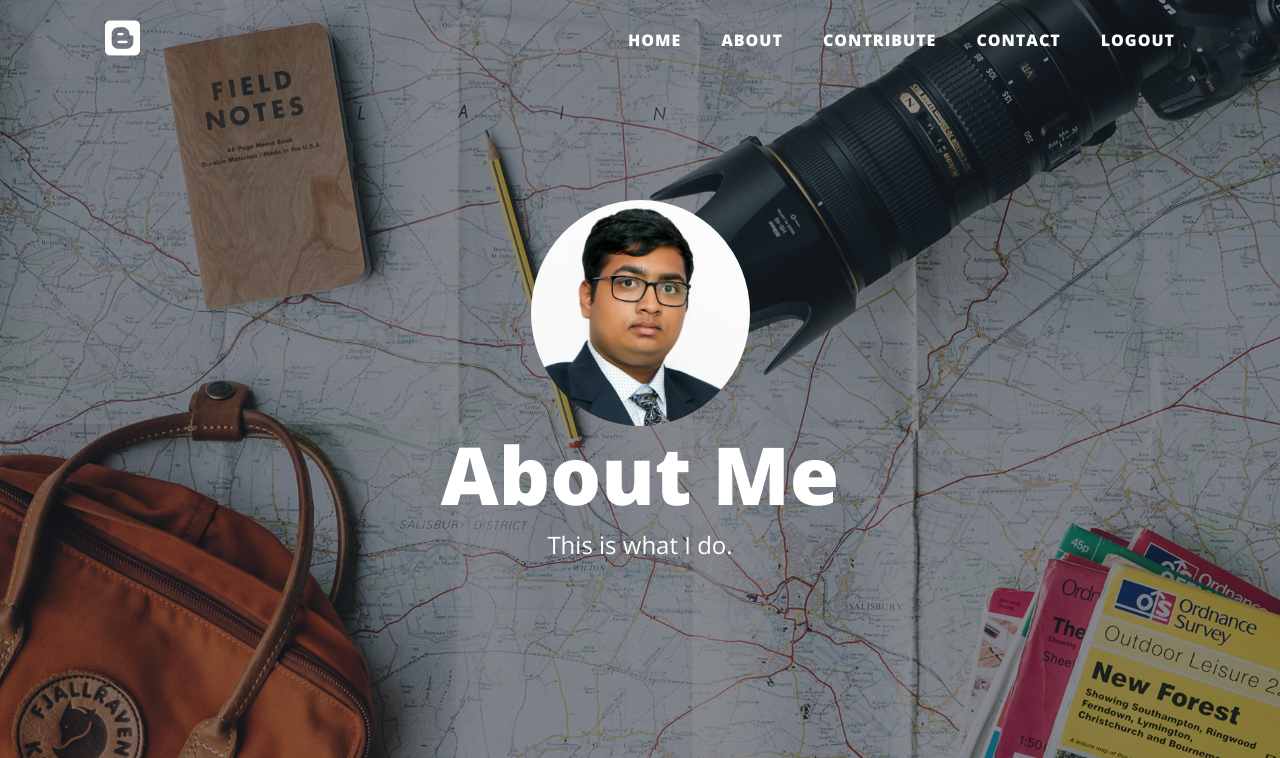
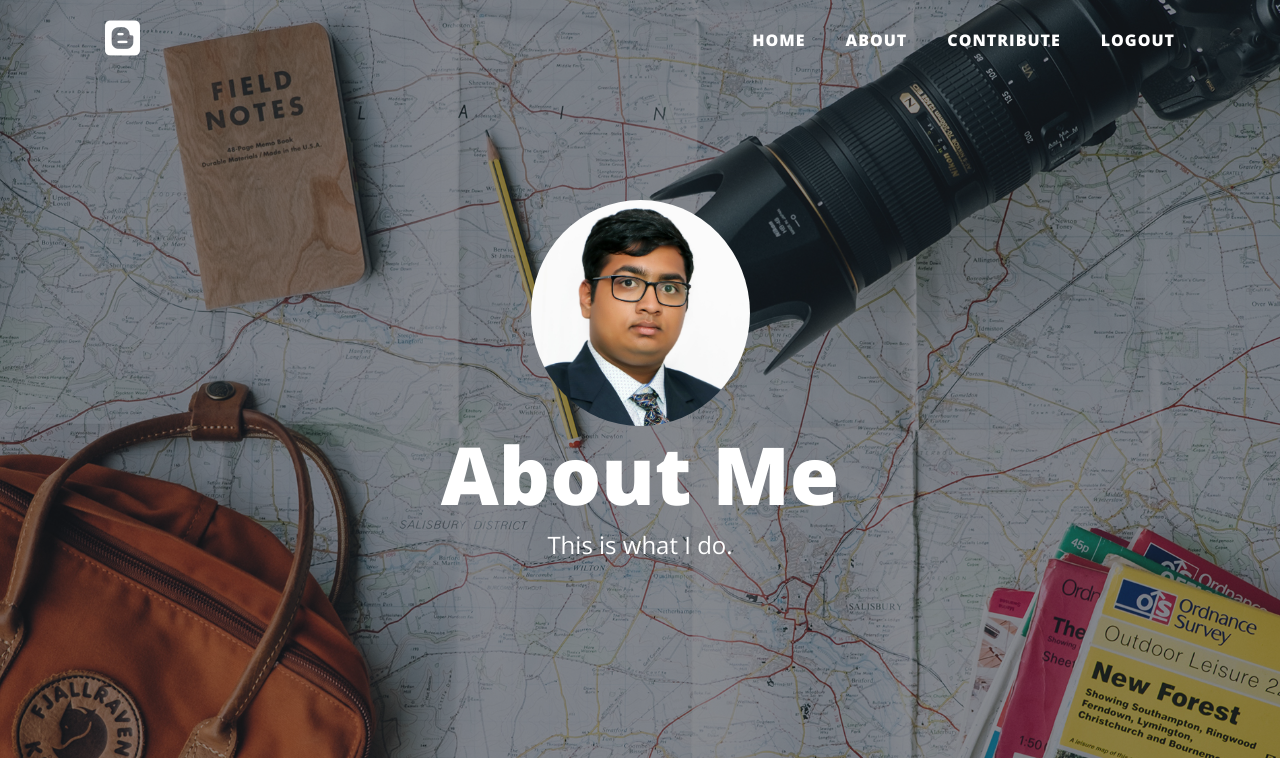
Before and after one commit to polonium31/jainish_blog, a Flask app: page /about in a window 1280 px wide. Shown: the top 758 px of the page. Run offline with Flask 2, Linux system fonts and the light colour scheme; some libraries are stand-ins or nearby versions.

Commit message:
env changes

```diff
--- a/templates/header.html
+++ b/templates/header.html
@@ -48,9 +48,9 @@
             <li class="nav-item">
             <a class="nav-link" style=" font-size: 1rem;" href="{{ url_for('contribute') }}">Contribute</a>
           </li>
-          <li class="nav-item">
-            <a class="nav-link" style=" font-size: 1rem;" href="{{ url_for('contact') }}">Contact</a>
-          </li>
+{#          <li class="nav-item">#}
+{#            <a class="nav-link" style=" font-size: 1rem;" href="{{ url_for('contact') }}">Contact</a>#}
+{#          </li>#}
             <li class="nav-item">
             <a class="nav-link btn-outline-secondary" style=" font-size: 1rem;" href="{{ url_for('logout') }}">Logout</a>
           </li>
```
